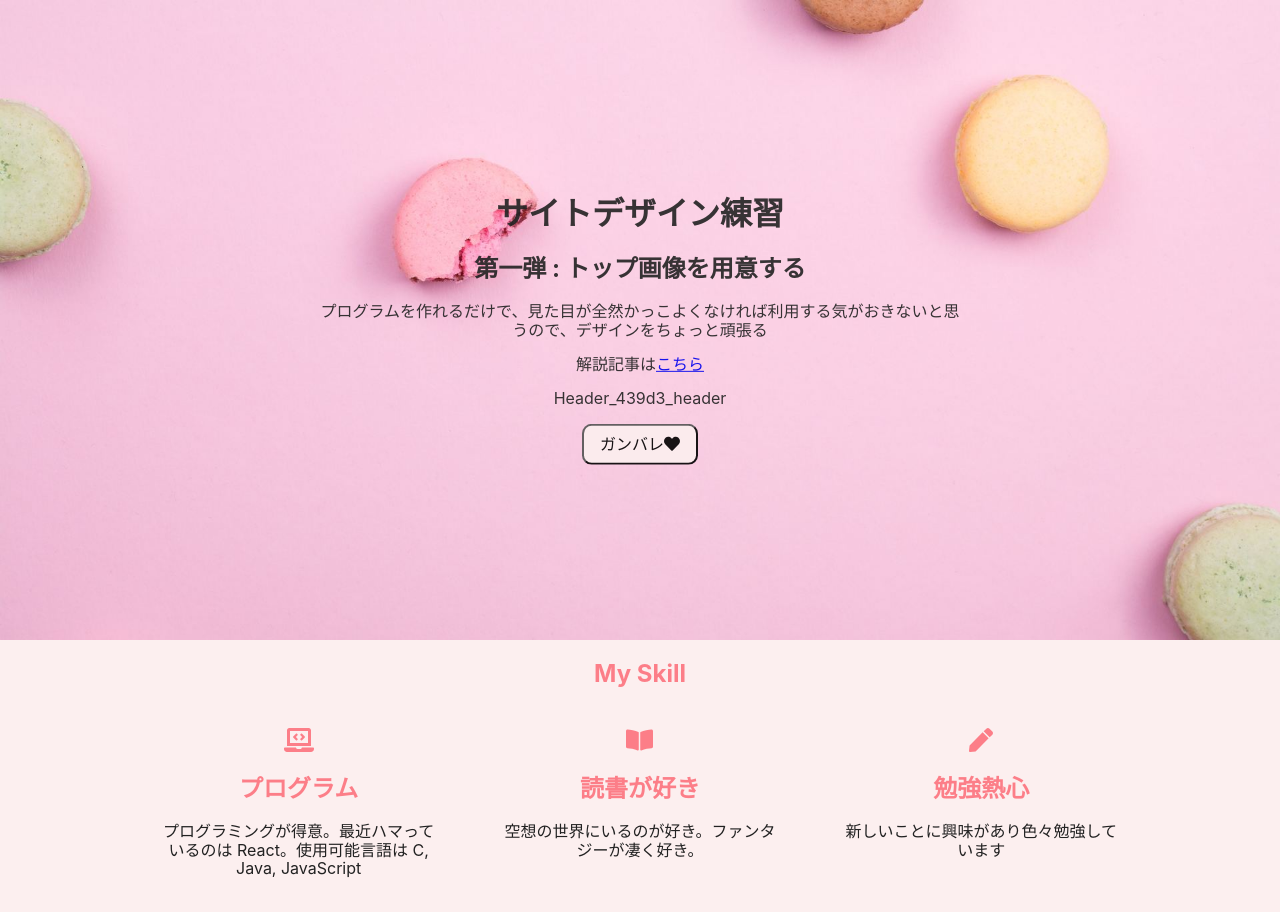
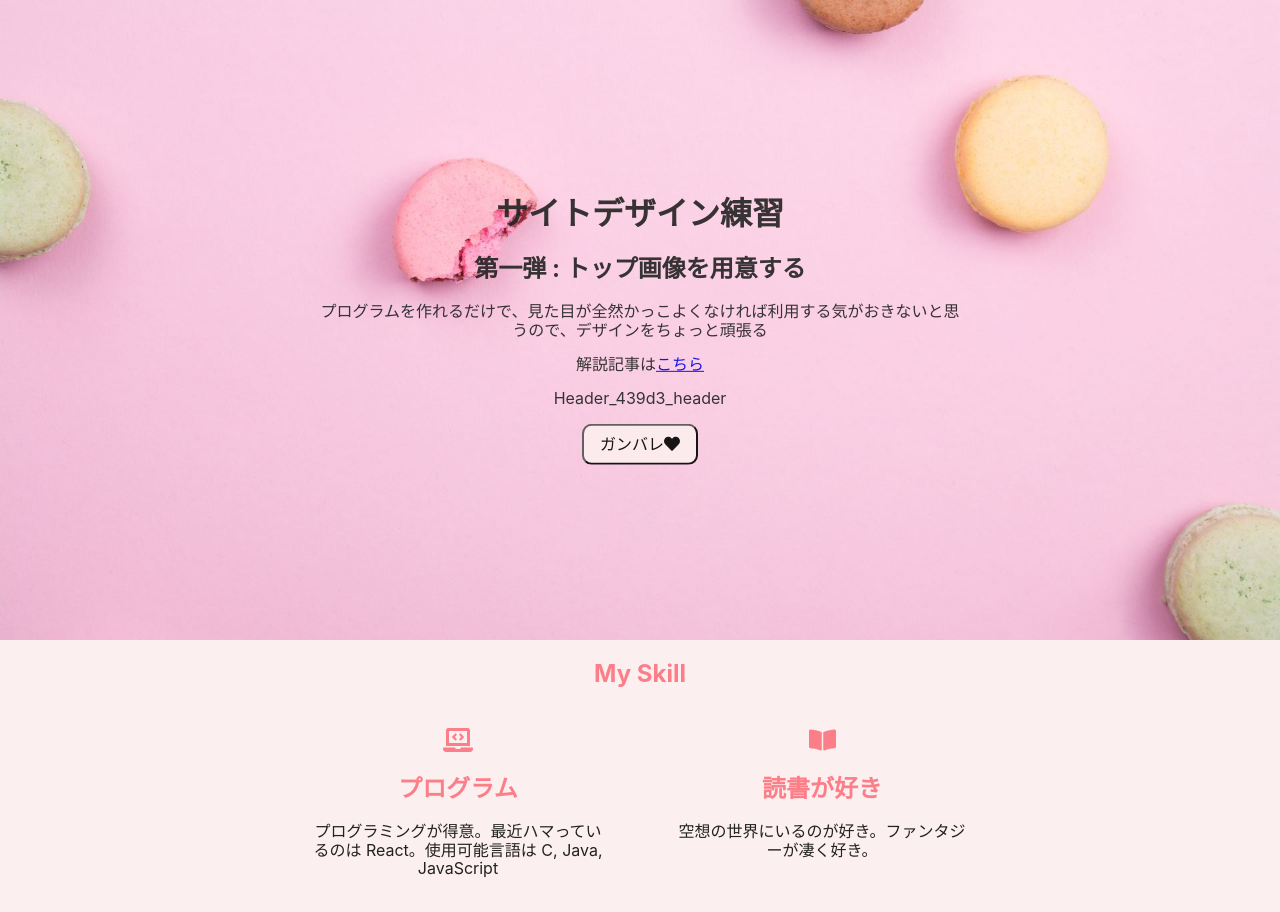
Before and after one commit to Ouvill/web_design_practice_1, a React (Create React App) app: page / in a window 1280 px wide. Shown: the top 912 px of the page. Built offline with nearby package versions, Linux system fonts and the light colour scheme; a web font is replaced by a local one.

Commit message:
flexbox に変更

```diff
--- a/src/components/Card.module.scss
+++ b/src/components/Card.module.scss
@@ -1,4 +1,6 @@
 .card {
   text-align: center;
-  margin: 0 2em;
+  padding: 0 2em;
+  width: 25%;
+  min-width: 300px;
 }
--- a/src/components/Main.module.scss
+++ b/src/components/Main.module.scss
@@ -21,10 +21,7 @@
 }
 
 .CardBox {
-  display: grid;
-  grid-template-columns: minmax(200px, 1fr) minmax(200px, 1fr) minmax(
-      200px,
-      1fr
-    );
-  grid-auto-rows: minmax(200px, 1fr) minmax(200px, 1fr) minmax(200px, 1fr);
+  display: flex;
+  flex-wrap: wrap;
+  justify-content: center;
 }
--- a/src/components/Main.tsx
+++ b/src/components/Main.tsx
@@ -27,8 +27,6 @@ const Main = (props: MainProps) => {
               title="勉強熱心"
               contents="新しいことに興味があり色々勉強しています"
             />
-
-
           </div>
           <article>
             <h2>2019-04-18 やったこと</h2>
```
